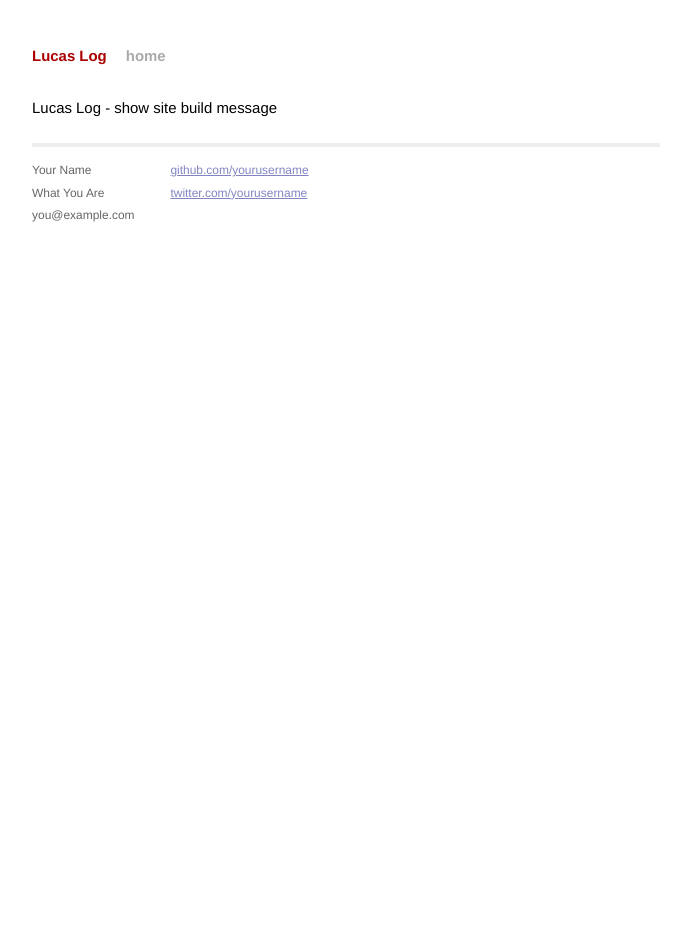
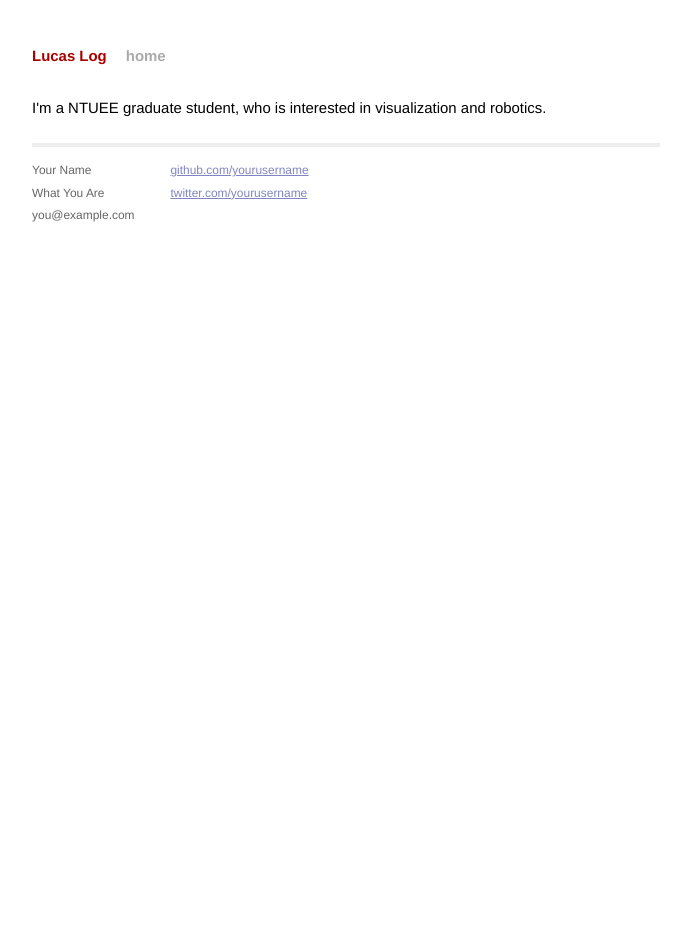
Before and after one commit to lucaskotw/lucaskotw.github.io, a Jekyll site: the page built from index.html, in a window 1280 px wide. Shown: the whole page, without its empty margins (294-985 px from the left). Built offline with Jekyll 4.4.1, drawn with Linux system fonts in a browser that asks for light colours; Markdown is read by kramdown in place of the engine named in the settings.

Commit message:
content changed

```diff
--- a/index.html
+++ b/index.html
@@ -4,5 +4,6 @@ title: Lucas Log
 ---
 
 <div id="home">
-    Lucas Log - show site build message
+    I'm a NTUEE graduate student, who is interested in visualization and
+    robotics.
 </div>
```
